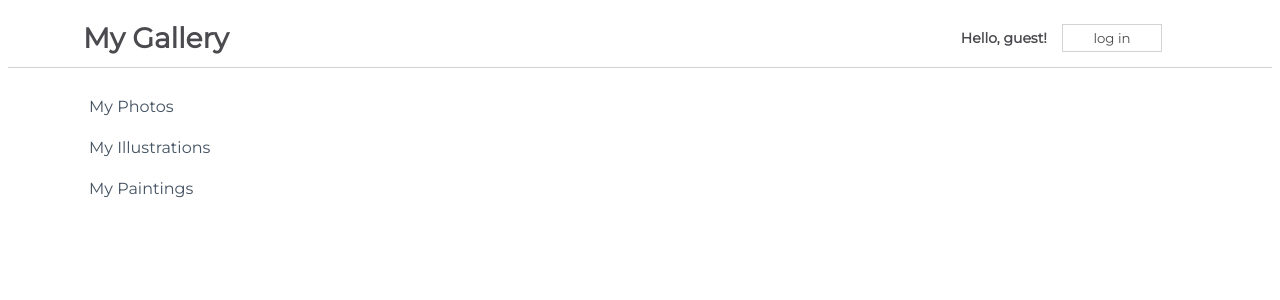
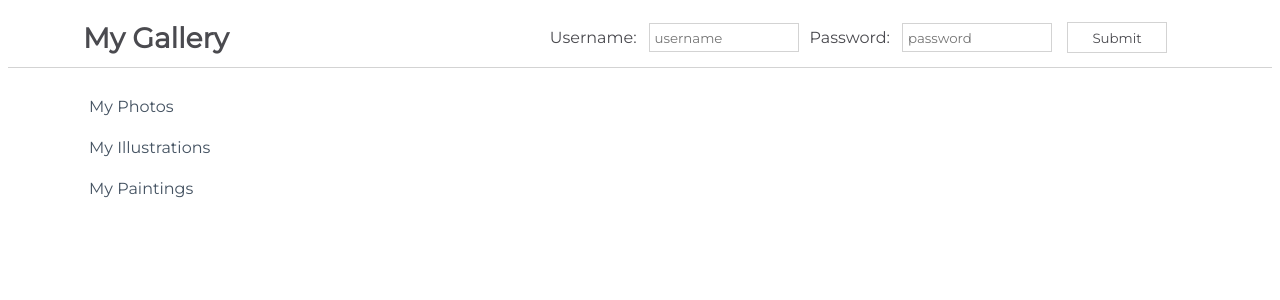
Before and after one commit to mariacjones1/react-challenge, a React (Create React App) app in the folder my-app/: page / in a window 1280 px wide. Shown: the top 300 px of the page. Built offline with nearby package versions, Linux system fonts and the light colour scheme.

Commit message:
Add nav bar form

```diff
--- a/my-app/src/App.js
+++ b/my-app/src/App.js
@@ -1,12 +1,14 @@
 import css from './App.module.css';
 import Sidebar from './components/Sidebar';
 import NavBarSimple from './components/NavBarSimple';
+import NavBarForm from './components/NavBarForm';
 
 function App() {
   return (
     <div className={css.App}>
       <Sidebar />
-      <NavBarSimple />
+      {/* <NavBarSimple /> */}
+      <NavBarForm />
     </div>
   );
 }
--- /dev/null
+++ b/my-app/src/components/NavBarChild.js
@@ -0,0 +1,23 @@
+import React from 'react'
+
+function NavBarChild(props) {
+  return (
+    <div>
+        {
+            props.isLoggedIn ? (
+                <form>
+                    <label for="username">Username:</label>
+                    <input id="username" type="text" placeholder="username"></input>
+                    <label for="password">Password:</label>
+                    <input id="password" type="password" placeholder="password"></input>
+                    <button onClick={props.handleClick}>Submit</button>
+                </form>
+            ) : (
+                <button onClick={props.handleClick}>Log in</button>
+            )
+        }
+    </div>
+  )
+}
+
+export default NavBarChild
--- /dev/null
+++ b/my-app/src/components/NavBarForm.js
@@ -0,0 +1,33 @@
+import React, { Component } from 'react'
+import css from "./css/NavBarForm.module.css";
+import NavBarChild from './NavBarChild';
+
+export class NavBarForm extends Component {
+    constructor(props) {
+      super(props)
+
+      this.state = {
+            isLoggedIn: true,
+      }
+    }
+
+    handleClick = () => {
+        this.setState((prevState) => ({
+            isLoggedIn: !prevState.isLoggedIn,
+          }));
+    }
+
+    render() {
+        return (
+        <div className={css.NavBar}>
+            <h1>My Gallery</h1>
+            <NavBarChild
+            isLoggedIn={this.state.isLoggedIn}
+            handleClick={this.handleClick}
+            />
+        </div>
+        )
+    }
+}
+
+export default NavBarForm
```
